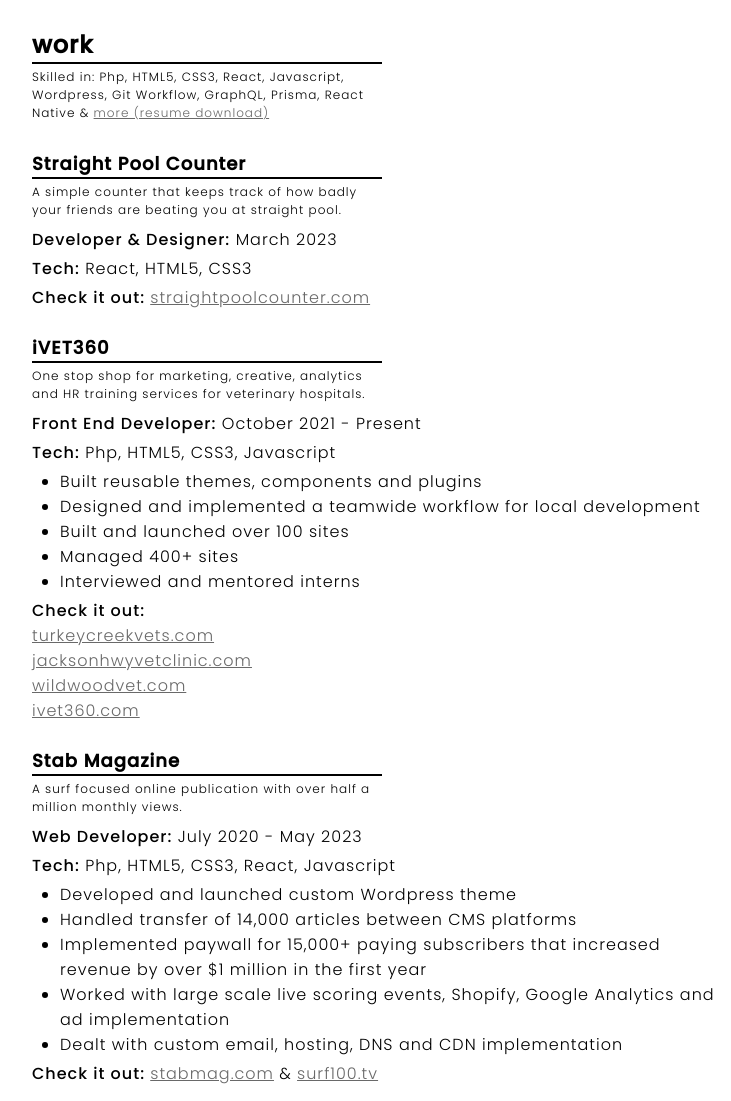
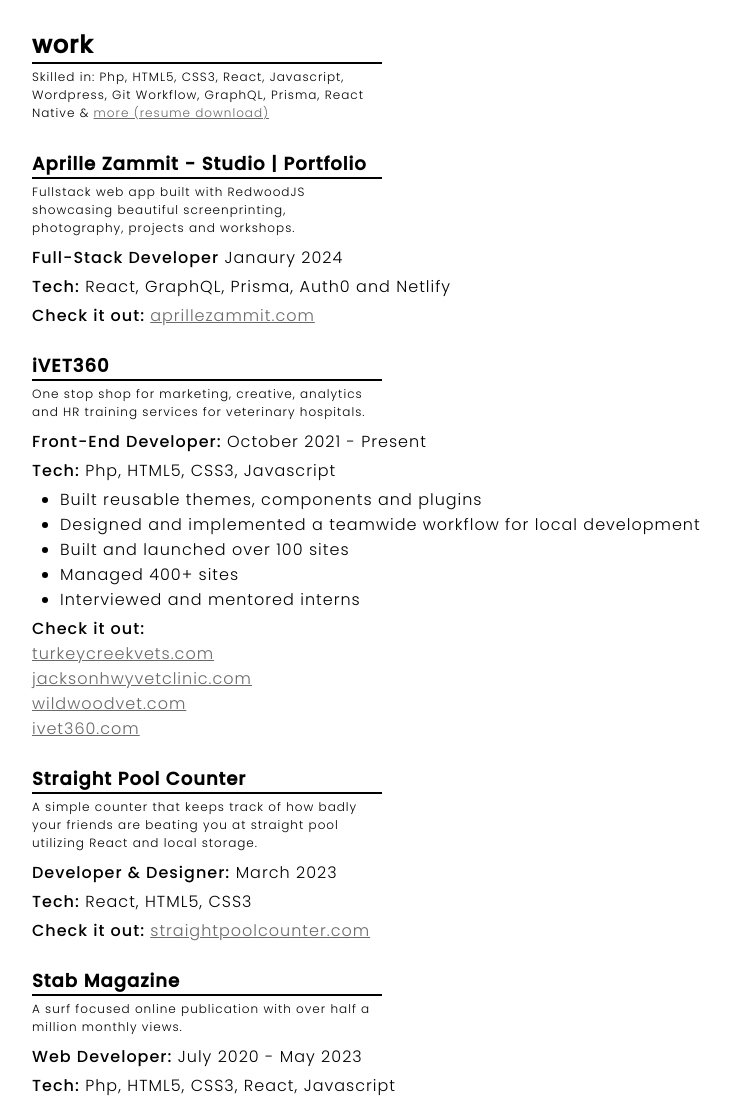
Before and after one commit to boothaw/awilkesbooth, a plain HTML site: page index.html in a window 1280 px wide. Shown: the part 218-1319 px from the top of the page, without its empty margins (170-901 px from the left). Drawn offline with Linux system fonts and the light colour scheme.

Commit message:
updated resume and added aprille's site

```diff
--- a/index.html
+++ b/index.html
@@ -32,16 +32,16 @@
 			<div class="section-content">
 				<div class="job">
 					<div class="job-header">
-						<h3>Straight Pool Counter</h3>
+						<h3>Aprille Zammit - Studio | Portfolio</h3>
 						<p class="co-description">
-							A simple counter that keeps track of how badly your friends are beating you
-							at straight
-							pool.
+							Fullstack web app built with RedwoodJS showcasing beautiful screenprinting, photography,
+							projects and
+							workshops.
 						</p>
-						<p><span>Developer & Designer:</span> March 2023</p>
-						<p><span>Tech:</span> React, HTML5, CSS3</p>
-						<p class="check-it">Check it out: <a href="https://straightpoolcounter.com/"
-								target="_blank">straightpoolcounter.com</a></p>
+						<p><span>Full-Stack Developer</span> Janaury 2024</p>
+						<p><span>Tech:</span> React, GraphQL, Prisma, Auth0 and Netlify</p>
+						<p class="check-it">Check it out: <a href="https://aprillezammit.com/"
+								target="_blank">aprillezammit.com</a></p>
 					</div>
 				</div>
 				<div class="job">
@@ -49,7 +49,7 @@
 						<h3>iVET360</h3>
 						<p class="co-description">One stop shop for marketing, creative, analytics and HR training
 							services for veterinary hospitals.</p>
-						<p><span>Front End Developer:</span> October 2021 - Present</p>
+						<p><span>Front-End Developer:</span> October 2021 - Present</p>
 						<p><span>Tech:</span> Php, HTML5, CSS3, Javascript</p>
 					</div>
 					<ul>
@@ -64,6 +64,20 @@
 					<p><a href="https://jacksonhwyvetclinic.com/" target="_blank">jacksonhwyvetclinic.com</a></p>
 					<p><a href="https://wildwoodvet.com/" target="_blank">wildwoodvet.com</a></p>
 					<p><a href="https://ivet360.com/" target="_blank">ivet360.com</a></p>
+				</div>
+				<div class="job">
+					<div class="job-header">
+						<h3>Straight Pool Counter</h3>
+						<p class="co-description">
+							A simple counter that keeps track of how badly your friends are beating you
+							at straight
+							pool utilizing React and local storage.
+						</p>
+						<p><span>Developer & Designer:</span> March 2023</p>
+						<p><span>Tech:</span> React, HTML5, CSS3</p>
+						<p class="check-it">Check it out: <a href="https://straightpoolcounter.com/"
+								target="_blank">straightpoolcounter.com</a></p>
+					</div>
 				</div>
 				<div class="job">
 					<div class="job-header">
@@ -112,7 +126,7 @@
 					<h2>Hi, I’m Wilkes</h2>
 					<div class="section-content">
 						<p>
-							Hi, I’m Wilkes. Simply put, I like to create quality experiences with code. I’m always
+							Hi, I’m Wilkes. Simply put, I like to create high quality experiences with code. I’m always
 							interested in trying new tech, working with others and accomplishing challenging tasks.
 						</p>
 						<p>
```
Also changed, not shown: 1 other file.
